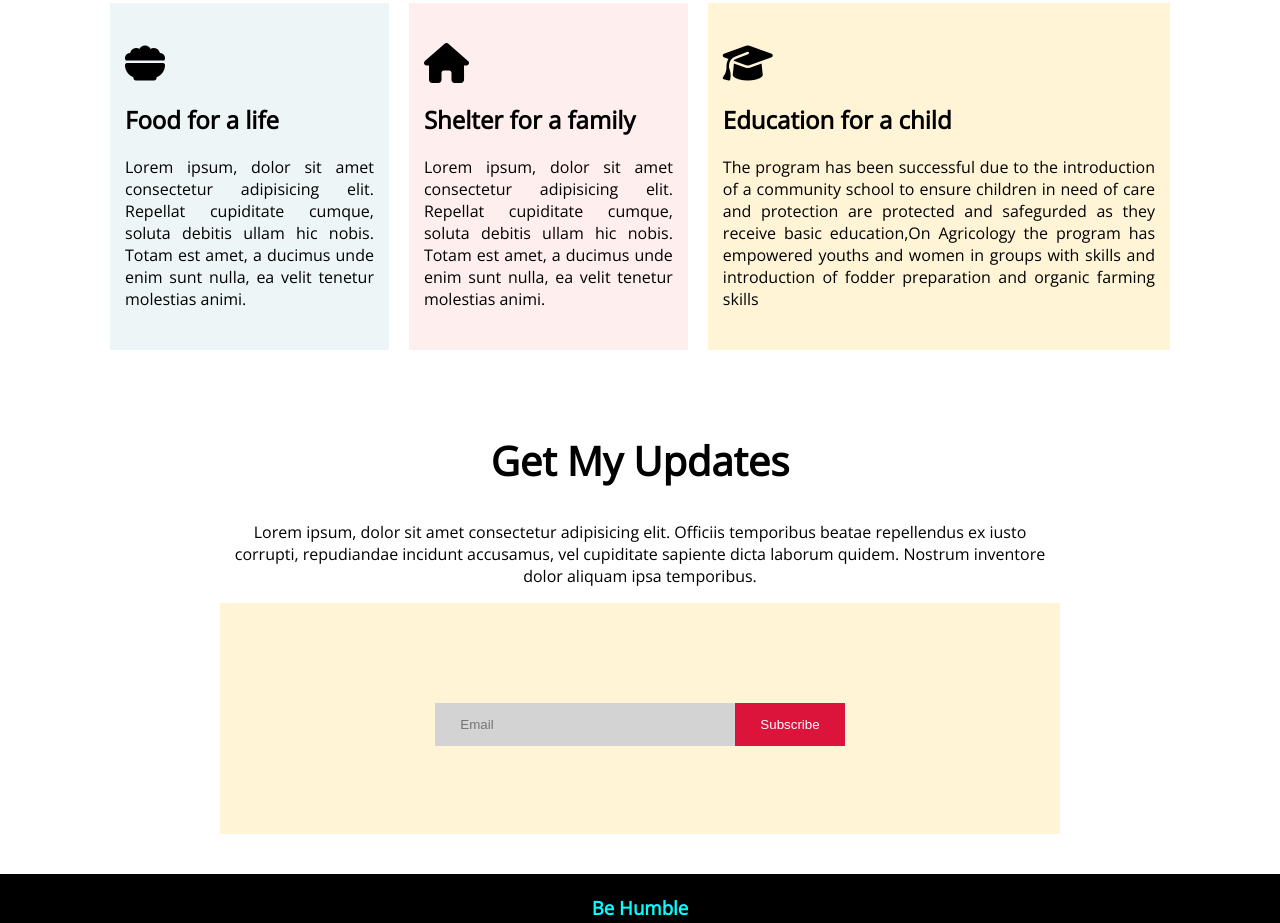
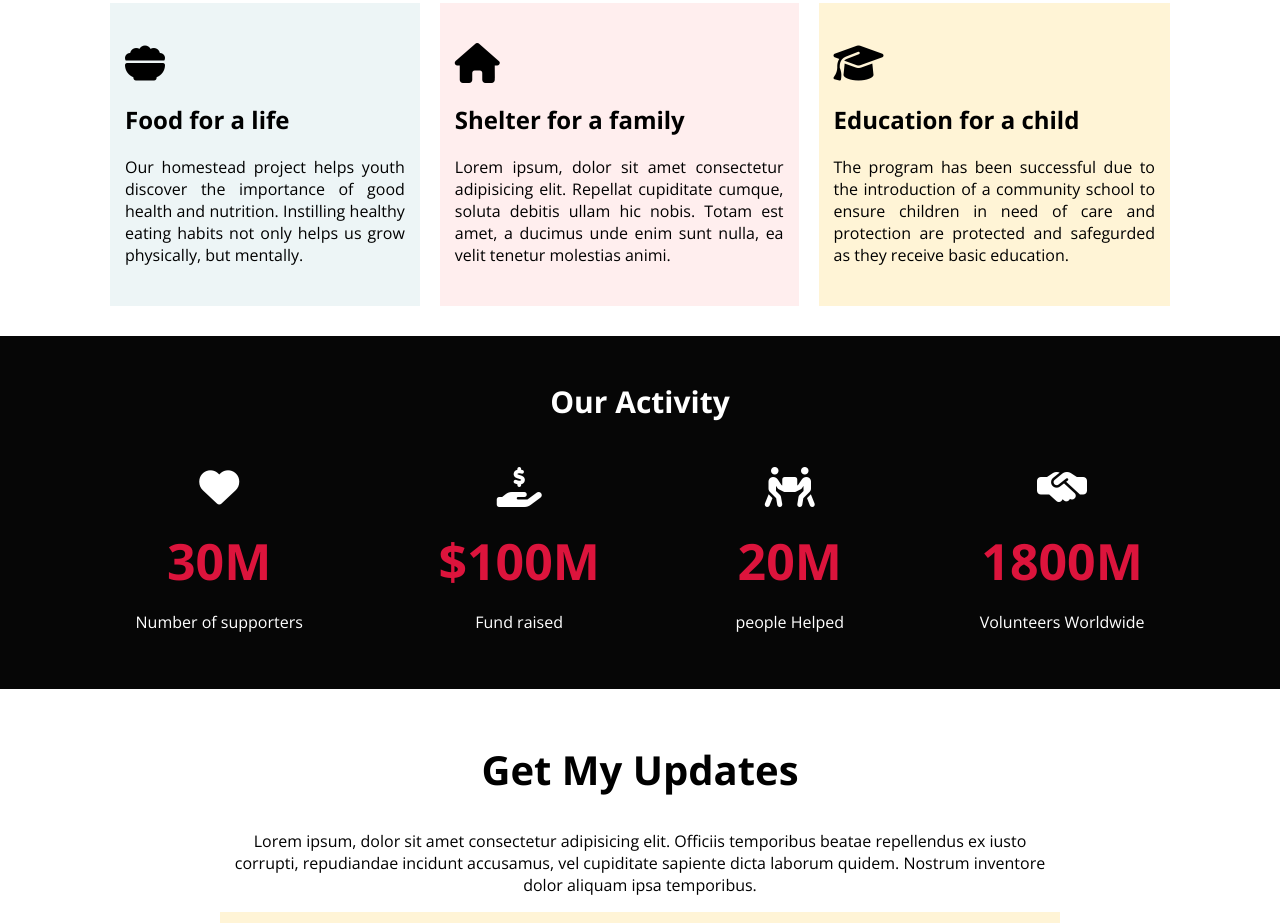
Before and after one commit to jbmakib/assignment-01-reset, a plain HTML site: page index.html in a window 1280 px wide. Shown: the part 1563-2486 px from the top of the page. Drawn offline with nearby package versions, Linux system fonts and the light colour scheme.

Commit message:
activity added

```diff
--- a/index.html
+++ b/index.html
@@ -4,7 +4,7 @@
         <meta charset="UTF-8" />
         <meta http-equiv="X-UA-Compatible" content="IE=edge" />
         <meta name="viewport" content="width=device-width, initial-scale=1.0" />
-        <title>Document</title>
+        <title>Donate Them</title>
         <link rel="stylesheet" href="./style.css" />
         <!-- font awesome css -->
         <script
@@ -17,7 +17,7 @@
             <div>
                 <h1>Let's Help Those Who Are More In Need</h1>
                 <p>
-                    GlobalGiving connects nonprofits, donors, and companies in
+                    DonateThem connects nonprofits, donors, and companies in
                     nearly every country in the world. We help fellow nonprofits
                     access the funding, tools, training, and support they need
                     to serve their communities.
@@ -85,10 +85,10 @@
                     <i class="fa-solid fa-bowl-food box-icon"></i>
                     <h2>Food for a life</h2>
                     <p>
-                        Lorem ipsum, dolor sit amet consectetur adipisicing
-                        elit. Repellat cupiditate cumque, soluta debitis ullam
-                        hic nobis. Totam est amet, a ducimus unde enim sunt
-                        nulla, ea velit tenetur molestias animi.
+                        Our homestead project helps youth discover the
+                        importance of good health and nutrition. Instilling
+                        healthy eating habits not only helps us grow physically,
+                        but mentally.
                     </p>
                 </div>
                 <div id="shelter" class="box">
@@ -108,16 +108,38 @@
                         The program has been successful due to the introduction
                         of a community school to ensure children in need of care
                         and protection are protected and safegurded as they
-                        receive basic education,On Agricology the program has
-                        empowered youths and women in groups with skills and
-                        introduction of fodder preparation and organic farming
-                        skills
+                        receive basic education.
                     </p>
                 </div>
             </div>
         </section>
+        <section id="activity">
+            <h2>Our Activity</h2>
+            <div class="flexible-support">
+                <div class="support">
+                    <i class="fa-solid fa-heart box-icon"></i>
+                    <h1>30M</h1>
+                    <p>Number of supporters</p>
+                </div>
+                <div class="support">
+                    <i class="fa-solid fa-hand-holding-dollar box-icon"></i>
+                    <h1>$100M</h1>
+                    <p>Fund raised</p>
+                </div>
+                <div class="support">
+                    <i class="fa-solid fa-people-carry-box box-icon"></i>
+                    <h1>20M</h1>
+                    <p>people Helped</p>
+                </div>
+                <div class="support">
+                    <i class="fa-solid fa-handshake-simple box-icon"></i>
+                    <h1>1800M</h1>
+                    <p>Volunteers Worldwide</p>
+                </div>
+            </div>
+        </section>
         <section id="getUpdateSection">
-            <h2>Get My Updates</h2>
+            <h1>Get My Updates</h1>
             <p>
                 Lorem ipsum, dolor sit amet consectetur adipisicing elit.
                 Officiis temporibus beatae repellendus ex iusto corrupti,
--- a/style.css
+++ b/style.css
@@ -1,4 +1,4 @@
-@import url("https://fonts.googleapis.com/css2?family=Open+Sans&display=swap");
+@import url("https://fonts.googleapis.com/css2?family=Open+Sans:wght@400;500;700&display=swap");
 
 body {
     margin: 0px;
@@ -83,7 +83,7 @@ body {
 .flex-container .box p {
     margin: 0;
 }
-.flex-container .box .box-icon {
+.box-icon {
     font-size: 40px;
 }
 #food {
@@ -103,7 +103,31 @@ body {
     margin-right: 200px;
     margin-bottom: 20px;
 }
-#getUpdateSection h2 {
+#activity {
+    background-color: #060606;
+    color: white;
+    margin: 0px;
+    padding: 20px;
+    text-align: center;
+}
+#activity h2 {
+    font-size: 30px;
+}
+.flexible-support {
+    display: flex;
+    justify-content: space-evenly;
+}
+.support {
+    margin: 20px;
+}
+.flexible-support .support h1 {
+    font-size: 50px;
+    margin: 0;
+    margin-top: 20px;
+    color: crimson;
+    font-weight: bold;
+}
+#getUpdateSection h1 {
     font-size: 40px;
 }
 #getUpdateSection form {
@@ -127,7 +151,7 @@ body {
     border-radius: 0;
 }
 footer {
-    color: aqua;
+    color: crimson;
     background-color: black;
     margin: 0px;
     padding: 2px;
```
